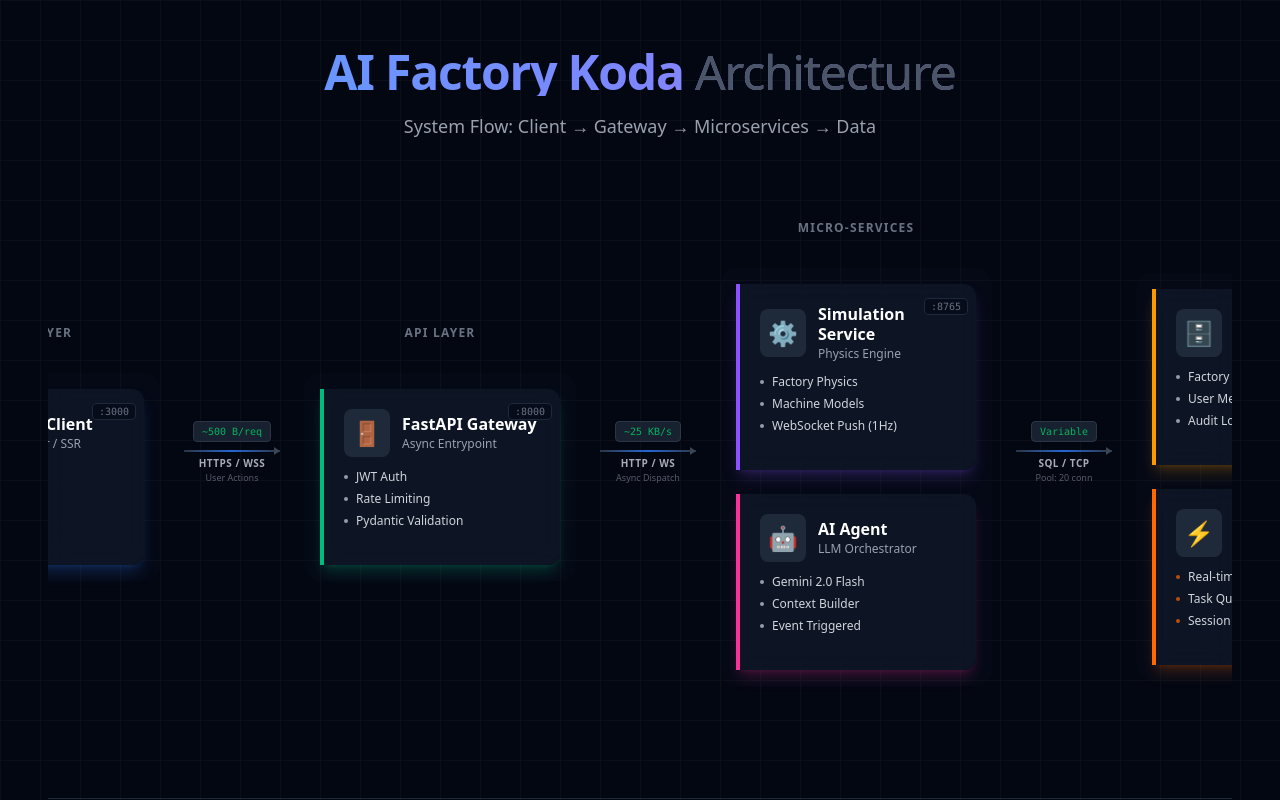
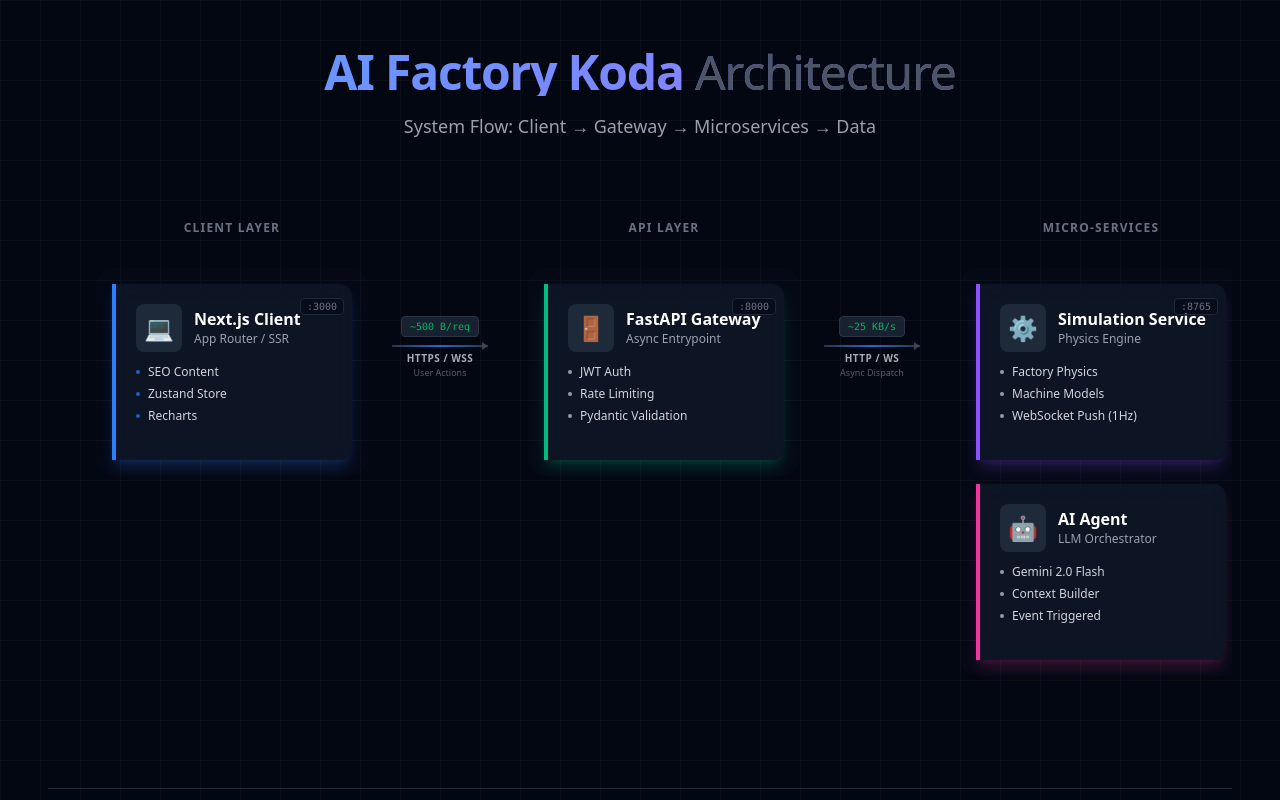
Before and after one commit to p76121699/AI-factory-koda, a Next.js app in the folder frontend/: page /architecture in a window 1280 px wide. Shown: the top 800 px of the page. Built offline with nearby package versions, Linux system fonts and the light colour scheme.

Commit message:
fix: architecture

```diff
--- a/frontend/app/architecture/page.tsx
+++ b/frontend/app/architecture/page.tsx
@@ -255,7 +255,7 @@
 
         {/* Diagram Scroll Container (for mobile) */}
         <div className="overflow-x-auto pb-12">
-          <div className="min-w-[1200px] flex justify-center items-stretch p-4">
+          <div className="min-w-max flex items-start gap-4 p-4 md:pl-12">
             {layers.map((layer, index) => (
               <LayerColumn
                 key={index}
```
